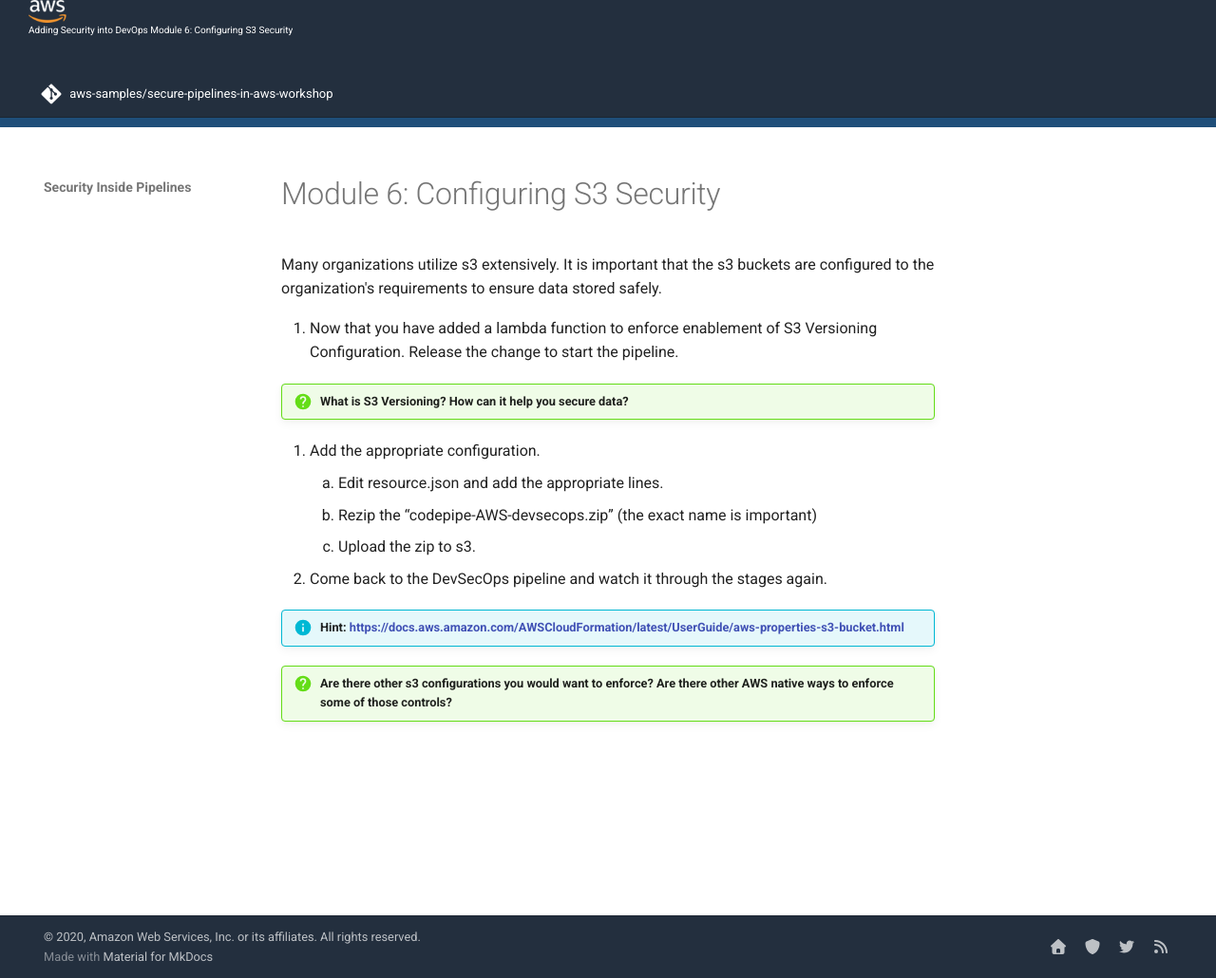
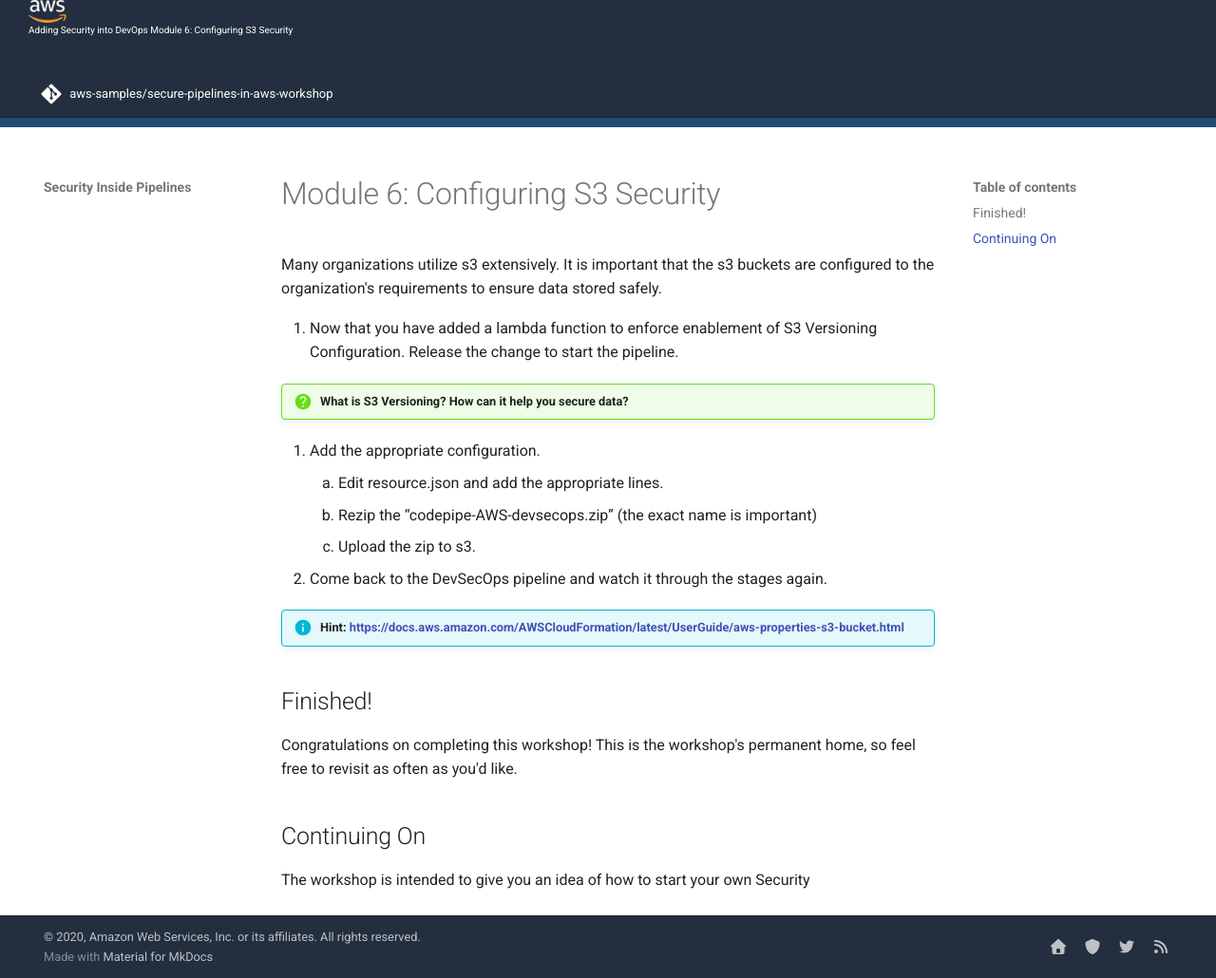
Before and after one commit to aws-immersion-days-sup/aws-workshop-security-devsecops-id-sup, an MkDocs documentation site: the page built from docs/06-s3-versioning.md, in a window 1280 px wide and 1030 px high. Shown: the whole window at 95% size. Built offline with MkDocs 1.6.1 and Material for MkDocs 9.7.7, drawn with Linux system fonts in a browser that asks for light colours; comment, search, counter and statistics services are not loaded.

Commit message:
Fixed zip file #2

```diff
--- a/docs/06-s3-versioning.md
+++ b/docs/06-s3-versioning.md
@@ -21,4 +21,12 @@ Many organizations utilize s3 extensively.  It is important that the s3 buckets
 
 !!! info "Hint: <a href="https://docs.aws.amazon.com/AWSCloudFormation/latest/UserGuide/aws-properties-s3-bucket.html" target="_blank">https://docs.aws.amazon.com/AWSCloudFormation/latest/UserGuide/aws-properties-s3-bucket.html</a href>"
 
-!!! question "Are there other s3 configurations you would want to enforce?  Are there other AWS native ways to enforce some of those controls?"
+## Finished!
+
+Congratulations on completing this workshop! This is the workshop's permanent home, so feel free to revisit as often as you'd like.
+
+
+
+##  Continuing On
+
+The workshop is intended to give you an idea of how to start your own Security
```
Also changed, not shown: docs/01-environment-setup.md (+2 -2 lines), docs/02-first-pipeline-error.md (+2 -0 lines), docs/03-No-AWS-Secrets.md (+1 -1 lines), docs/04-find-aws-keys.md (+1 -2 lines), docs/05-missing-s3-confg.md (+1 -4 lines).
